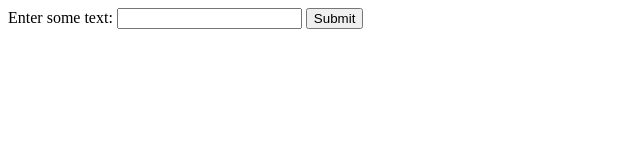
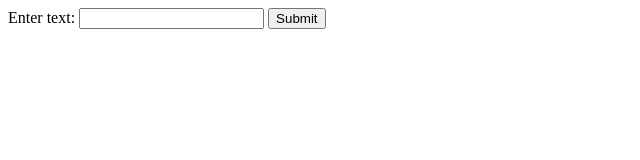
Before and after one commit to siddu71/Simpleform, a plain HTML site: page src/main/webapp/index.html in a window 1280 px wide. Shown: the whole page, without its empty margins (0-640 px from the left). Drawn offline with Linux system fonts and the light colour scheme.

Commit message:
Update index.html

```diff
--- a/src/main/webapp/index.html
+++ b/src/main/webapp/index.html
@@ -7,7 +7,7 @@
 
 <body>
     <form method="POST" action="formsubmit">
-        <label for="inputField">Enter some text:</label>
+        <label for="inputField">Enter text:</label>
         <input type="text" id="inputField" name="inputField">
         <button type="submit">Submit</button>
     </form>
```
